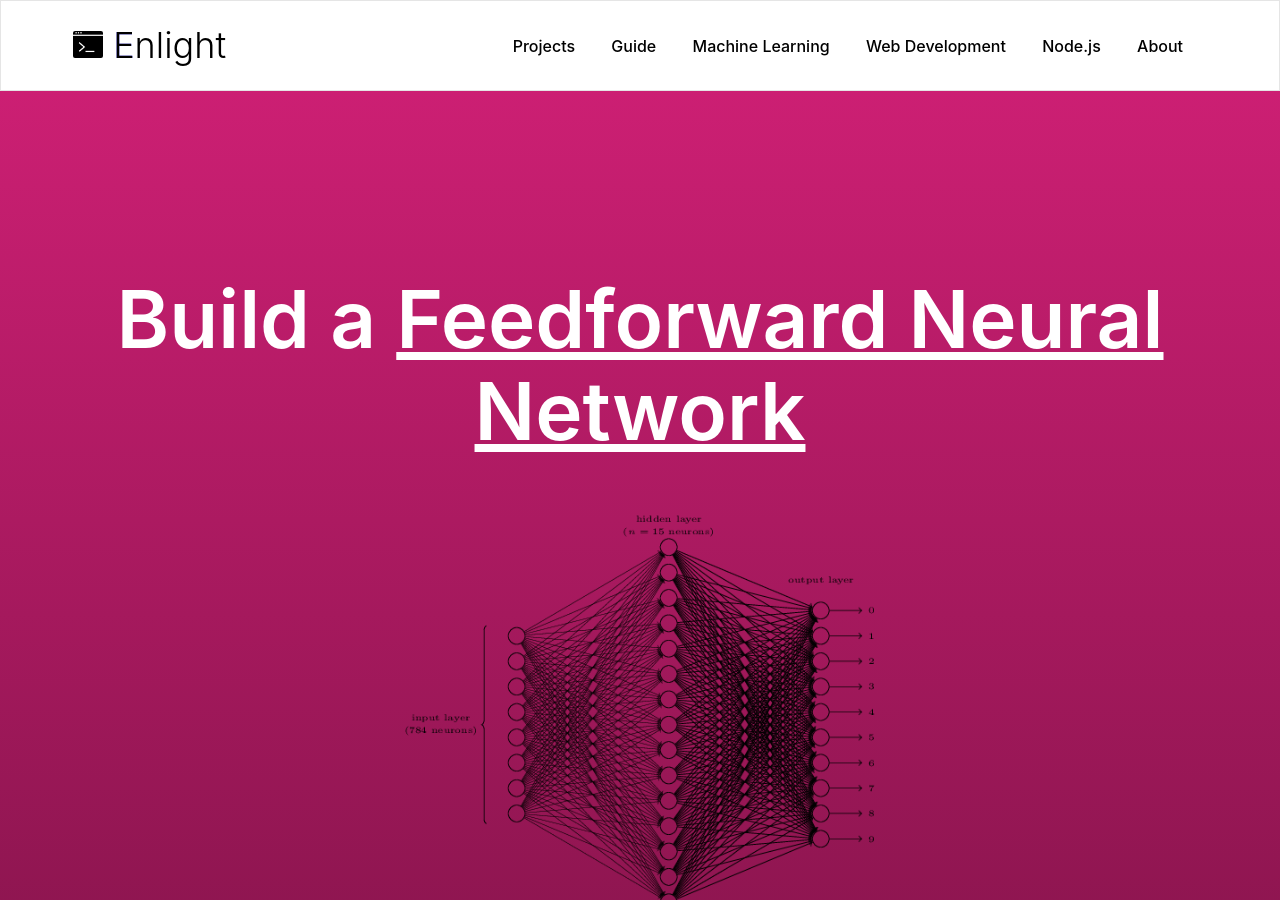
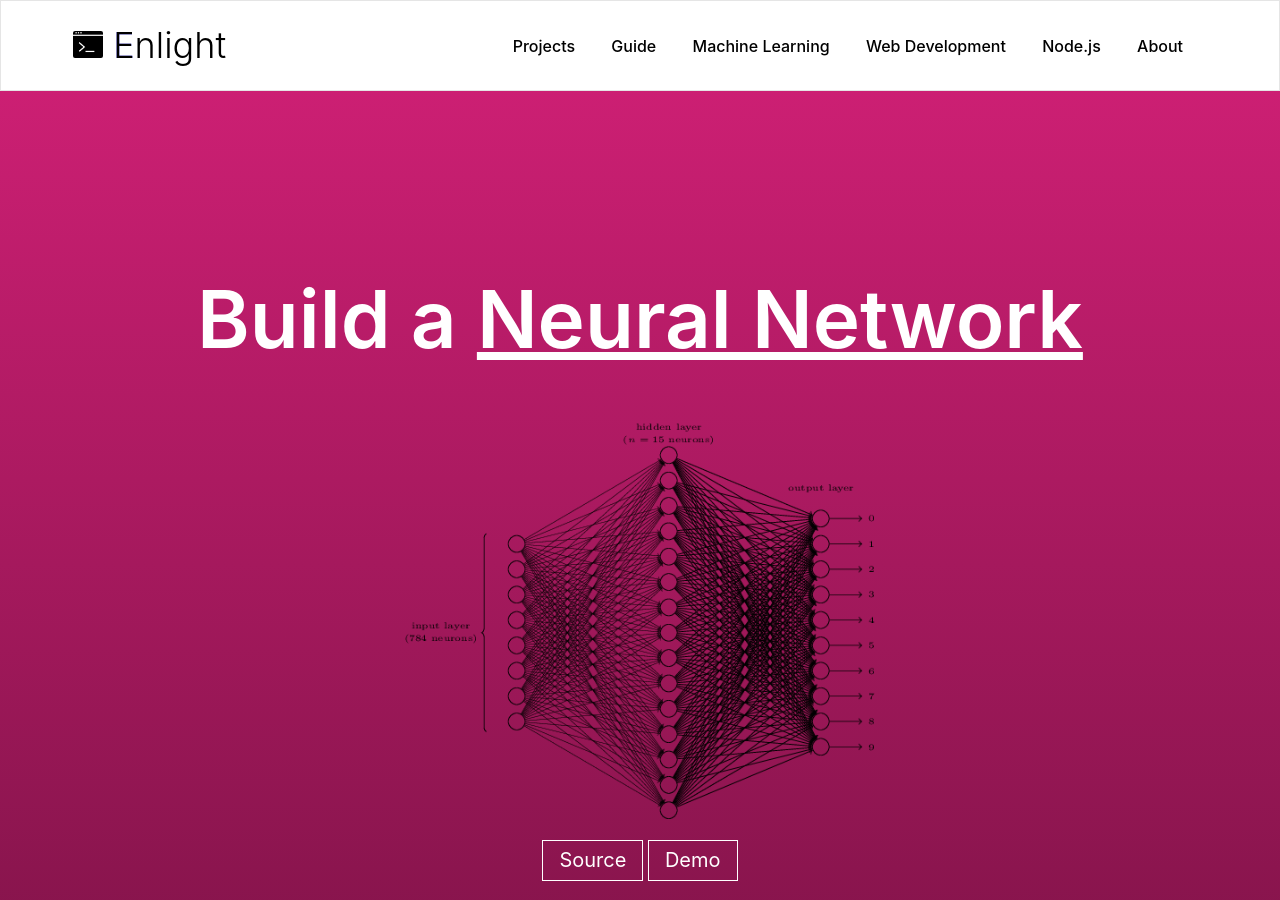
Before and after one commit to TryEnlight/tryenlight.github.io, a Jekyll site: the page built from _posts/2017-08-02-neural-network.md, in a window 1280 px wide and 900 px high. Built offline with Jekyll 4.4.1, drawn with Linux system fonts in a browser that asks for light colours; nearby versions of some CDN libraries; comment, search, counter and statistics services are not loaded.

Commit message:
update title

```diff
--- a/_posts/2017-08-02-neural-network.md
+++ b/_posts/2017-08-02-neural-network.md
@@ -1,7 +1,7 @@
 ---
 layout: post
-title: Feedforward Neural Network
-description: Build a basic Feedforward Neural Network with backpropagation
+title: Neural Network
+description: Build a basic Feedforward Neural Network with backpropagation in Python
 author: <a class="link white" href="https://shamdasani.org">Samay Shamdasani</a>
 difficulty: advanced
 permalink: /build-a-neural-network
```
